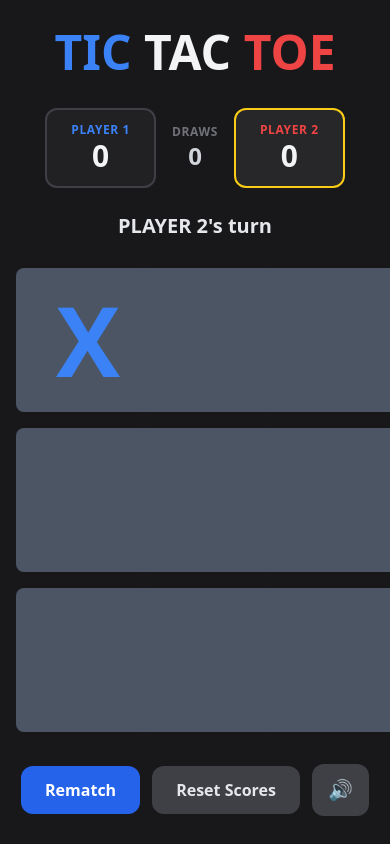
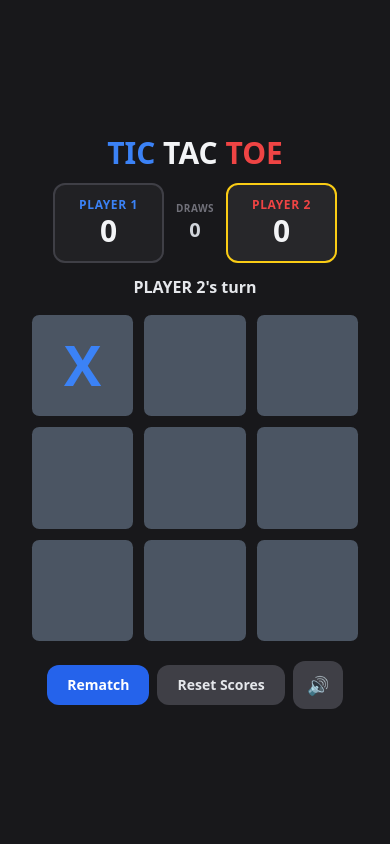
Before and after one commit to nahyan0077/arcade-hub, a React (Vite) app: page /game in a window 390 px wide. Both pictures are taken after a click on the button 88 px from the left and 340 px from the top of the page. Built offline with nearby package versions, Linux system fonts and the light colour scheme.

Commit message:
feat(ui): fit layout in viewport and make it responsive
Board cells scale via --cell (min of vw/vh, gap proportional so
win-line geometry stays aligned), compact spacing with 100dvh,
responsive type/gaps on start and game screens

```diff
--- a/src/components/Board.tsx
+++ b/src/components/Board.tsx
@@ -5,6 +5,8 @@ import { getWinningLineIndices } from "../engine";
 const CELL_PX = 144;
 const GAP_PX = 16;
 const BOARD_PX = CELL_PX * 3 + GAP_PX * 2;
+
+const CELL_SIZE = "min(26vw, 16vh, 140px)";
 
 interface BoardProps {
   board: BoardData;
@@ -65,8 +67,11 @@ export const Board: React.FC<BoardProps> = ({
   const winningIndices = winningLine ? getWinningLineIndices(winningLine) : [];
 
   return (
-    <div className="relative inline-block">
-      <div className="grid grid-cols-3 gap-4">
+    <div
+      className="relative inline-block"
+      style={{ "--cell": CELL_SIZE } as React.CSSProperties}
+    >
+      <div className="grid grid-cols-3 gap-[calc(var(--cell)/9)]">
         {board.map((value, index) => {
           const isWinning = winningIndices.includes(index);
           const isEmpty = value === 0;
@@ -77,7 +82,7 @@ export const Board: React.FC<BoardProps> = ({
               aria-label={`cell ${index + 1}${isEmpty ? "" : `, ${value}`}`}
               disabled={!interactionEnabled || !isEmpty}
               onClick={() => onCellClick(index)}
-              className={`flex h-36 w-36 items-center justify-center rounded-lg transition-colors focus:outline-none focus-visible:ring-4 focus-visible:ring-blue-400 ${
+              className={`flex h-[var(--cell)] w-[var(--cell)] items-center justify-center rounded-[calc(var(--cell)/14)] transition-colors focus:outline-none focus-visible:ring-4 focus-visible:ring-blue-400 ${
                 isWinning
                   ? "bg-gray-500 animate-win-pulse"
                   : "bg-gray-600 hover:bg-gray-500 disabled:hover:bg-gray-600"
@@ -85,7 +90,7 @@ export const Board: React.FC<BoardProps> = ({
             >
               {value !== 0 && (
                 <span
-                  className={`select-none text-8xl font-bold animate-pop ${
+                  className={`select-none text-[calc(var(--cell)*0.55)] font-bold leading-none animate-pop ${
                     value === "X" ? "text-blue-500" : "text-red-500"
                   }`}
                 >
--- a/src/pages/home/Home.tsx
+++ b/src/pages/home/Home.tsx
@@ -116,16 +116,16 @@ export const Home: React.FC = () => {
   }
 
   return (
-    <div className="flex min-h-screen flex-col items-center justify-center bg-zinc-900 px-4">
+    <div className="flex min-h-[100dvh] flex-col items-center justify-center gap-3 overflow-hidden bg-zinc-900 px-4 py-4">
       {state.result?.type === "win" && <Confetti />}
 
-      <h1 className="mb-8 select-none text-5xl font-extrabold">
+      <h1 className="select-none text-3xl font-extrabold sm:text-4xl md:text-5xl">
         <span className="text-blue-500">TIC</span>{" "}
         <span className="text-gray-100">TAC</span>{" "}
         <span className="text-red-500">TOE</span>
       </h1>
 
-      <div className="mb-6 flex items-center gap-4">
+      <div className="flex items-center gap-3 sm:gap-4">
         <ScoreBox
           label={playerNames.X}
           score={state.scores.X}
@@ -134,10 +134,10 @@ export const Home: React.FC = () => {
           testId="score-x"
         />
         <div className="text-center">
-          <div className="text-xs font-semibold uppercase tracking-wider text-zinc-500">
+          <div className="text-[10px] font-semibold uppercase tracking-wider text-zinc-500 sm:text-xs">
             Draws
           </div>
-          <div data-testid="score-draws" className="text-2xl font-bold text-gray-300">
+          <div data-testid="score-draws" className="text-xl font-bold text-gray-300 sm:text-2xl">
             {state.draws}
           </div>
         </div>
@@ -154,7 +154,7 @@ export const Home: React.FC = () => {
         role="status"
         aria-live="polite"
         data-testid="status"
-        className="mb-6 h-8 text-xl font-bold text-gray-200"
+        className="h-7 text-base font-bold text-gray-200 sm:text-lg"
       >
         {statusText}
       </p>
@@ -168,18 +168,18 @@ export const Home: React.FC = () => {
         />
       </div>
 
-      <div className="mt-8 flex items-center gap-3">
+      <div className="mt-2 flex items-center gap-2 sm:gap-3">
         <button
           type="button"
           onClick={rematch}
-          className="rounded-xl bg-blue-600 px-6 py-3 font-bold text-white transition-colors hover:bg-blue-500 focus:outline-none focus-visible:ring-4 focus-visible:ring-blue-400"
+          className="rounded-xl bg-blue-600 px-5 py-2.5 text-sm font-bold text-white transition-colors hover:bg-blue-500 focus:outline-none focus-visible:ring-4 focus-visible:ring-blue-400 sm:px-6 sm:py-3 sm:text-base"
         >
           Rematch
         </button>
         <button
           type="button"
           onClick={resetMatch}
-          className="rounded-xl bg-zinc-700 px-6 py-3 font-bold text-gray-200 transition-colors hover:bg-zinc-600 focus:outline-none focus-visible:ring-4 focus-visible:ring-zinc-500"
+          className="rounded-xl bg-zinc-700 px-5 py-2.5 text-sm font-bold text-gray-200 transition-colors hover:bg-zinc-600 focus:outline-none focus-visible:ring-4 focus-visible:ring-zinc-500 sm:px-6 sm:py-3 sm:text-base"
         >
           Reset Scores
         </button>
@@ -188,7 +188,7 @@ export const Home: React.FC = () => {
           onClick={toggleSound}
           aria-pressed={!soundOn}
           aria-label={soundOn ? "Mute sound" : "Unmute sound"}
-          className="rounded-xl bg-zinc-700 px-4 py-3 text-xl text-gray-200 transition-colors hover:bg-zinc-600 focus:outline-none focus-visible:ring-4 focus-visible:ring-zinc-500"
+          className="rounded-xl bg-zinc-700 px-3.5 py-2.5 text-lg text-gray-200 transition-colors hover:bg-zinc-600 focus:outline-none focus-visible:ring-4 focus-visible:ring-zinc-500 sm:px-4 sm:py-3 sm:text-xl"
         >
           {soundOn ? "🔊" : "🔇"}
         </button>
--- a/src/pages/start/Start.tsx
+++ b/src/pages/start/Start.tsx
@@ -46,11 +46,11 @@ export const Start = () => {
   };
 
   return (
-    <div className="flex flex-col mx-auto min-h-screen justify-center justify-items-center items-center bg-zinc-900">
-        <div className="flex justify-center gap-24  w-full pb-10" >
-            <h2 className="text-5xl mb-10 text-blue-600 font-extrabold" > TIC </h2>
-            <h2 className="text-5xl mb-10 text-gray-100 font-extrabold" > TAC </h2>
-            <h2 className="text-5xl mb-10 text-red-600 font-extrabold" > TOE </h2>
+    <div className="flex flex-col mx-auto min-h-[100dvh] justify-center justify-items-center items-center bg-zinc-900 px-4">
+        <div className="flex justify-center gap-8 sm:gap-16 md:gap-24 w-full pb-6 sm:pb-10" >
+            <h2 className="text-3xl sm:text-4xl md:text-5xl text-blue-600 font-extrabold" > TIC </h2>
+            <h2 className="text-3xl sm:text-4xl md:text-5xl text-gray-100 font-extrabold" > TAC </h2>
+            <h2 className="text-3xl sm:text-4xl md:text-5xl text-red-600 font-extrabold" > TOE </h2>
         </div>
       <Toaster />
 
@@ -86,7 +86,7 @@ export const Start = () => {
       </div>
       <>
         <input
-          className="box-content h-12 w-54 p-4 border-4 border-gray-500 mb-8 text-center rounded-xl bg-gray-300 hover:bg-gray-200 text-4xl font-extrabold text-gray-900 focus:outline-none"
+          className="box-content h-12 w-64 max-w-full p-4 border-4 border-gray-500 mb-8 text-center rounded-xl bg-gray-300 hover:bg-gray-200 text-2xl sm:text-4xl font-extrabold text-gray-900 focus:outline-none"
           placeholder="Enter your name"
           style={{ textTransform: "uppercase" }}
           ref={inputRef}
```
